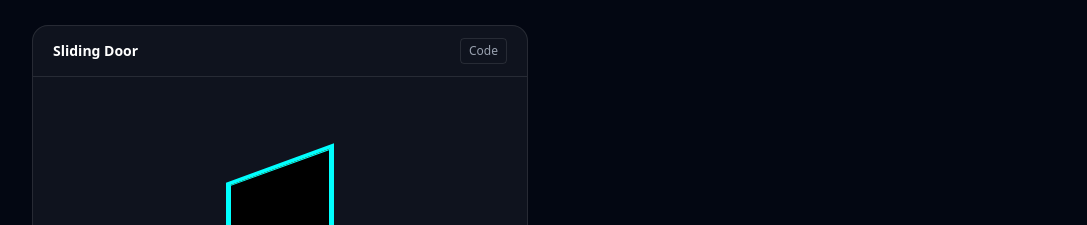
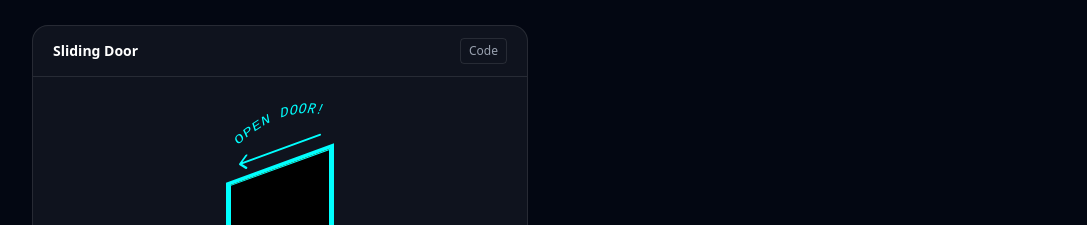
Before and after one commit to amaran-th/interactive-portfolio, a Next.js app: page /practice/interaction in a window 1280 px wide. Shown: the part 1261-1486 px from the top of the page, without its empty margins (96-1183 px from the left). Built offline with nearby package versions, Linux system fonts and the light colour scheme.

Commit message:
feat: Sliding Door 보완

```diff
--- a/app/practice/interaction/_sections/7_SlidingDoor/SlidingDoor.tsx
+++ b/app/practice/interaction/_sections/7_SlidingDoor/SlidingDoor.tsx
@@ -15,7 +15,7 @@ export default function SlidingDoor() {
   return (
     <InteractionCard
       title="Sliding Door"
-      description="드래그로 미닫이 문을 열고 닫는 효과. 비스듬한 시점에서 본 2D 문과 문틈으로 새어나오는 빛, 바닥에 드리워지는 빛줄기를 표현한다."
+      description="드래그로 미닫이 문을 열고 닫는 효과. 비스듬한 시점에서 본 2D 문과 문틈으로 새어나오는 빛, 바닥에 드리워지는 빛줄기를 표현한다. 문을 여닫을 때마다 일정 확률로 이스터에그가 나타난다."
       html={htmlCode}
       css={cssCode}
       jsCode={jsCode}
--- a/app/practice/interaction/_sections/7_SlidingDoor/answer.css
+++ b/app/practice/interaction/_sections/7_SlidingDoor/answer.css
@@ -57,6 +57,20 @@
   display: none;
 }
 
+.sign {
+  position: absolute;
+  bottom: 10px;
+  left: 0;
+  right: 0;
+  display: flex;
+  flex-direction: column;
+  align-items: center;
+  justify-content: center;
+  transform: translateY(-100px);
+  text-align: center;
+  white-space: nowrap;
+}
+
 .floorlight {
   position: absolute;
   width: 300px;
--- a/app/practice/interaction/_sections/7_SlidingDoor/answer.html
+++ b/app/practice/interaction/_sections/7_SlidingDoor/answer.html
@@ -13,5 +13,32 @@
     <div class="backlight"></div>
     <div class="hidden-man"></div>
     <div class="door"></div>
+    <div class="sign">
+      <svg viewBox="0 0 120 50" width="120" height="50">
+        <defs>
+          <path id="sign-arc" d="M 5,46 Q 60,6 115,46" />
+        </defs>
+        <text
+          fill="aqua"
+          font-size="14"
+          font-family="monospace"
+          letter-spacing="0.5"
+          text-anchor="middle"
+        >
+          <textPath href="#sign-arc" startOffset="50%">OPEN DOOR!</textPath>
+        </text>
+      </svg>
+      <svg
+        width="82"
+        height="15"
+        viewBox="0 0 82 15"
+        xmlns="http://www.w3.org/2000/svg"
+      >
+        <path
+          d="M81 8.36396C81.5523 8.36396 82 7.91625 82 7.36396C82 6.81168 81.5523 6.36396 81 6.36396V7.36396V8.36396ZM0.292892 6.65685C-0.0976334 7.04738 -0.0976334 7.68054 0.292892 8.07107L6.65685 14.435C7.04738 14.8256 7.68054 14.8256 8.07107 14.435C8.46159 14.0445 8.46159 13.4113 8.07107 13.0208L2.41422 7.36396L8.07107 1.70711C8.46159 1.31658 8.46159 0.683417 8.07107 0.292892C7.68054 -0.0976319 7.04738 -0.0976319 6.65685 0.292892L0.292892 6.65685ZM81 7.36396V6.36396L1 6.36396V7.36396V8.36396L81 8.36396V7.36396Z"
+          fill="aqua"
+        />
+      </svg>
+    </div>
   </div>
 </div>
```
